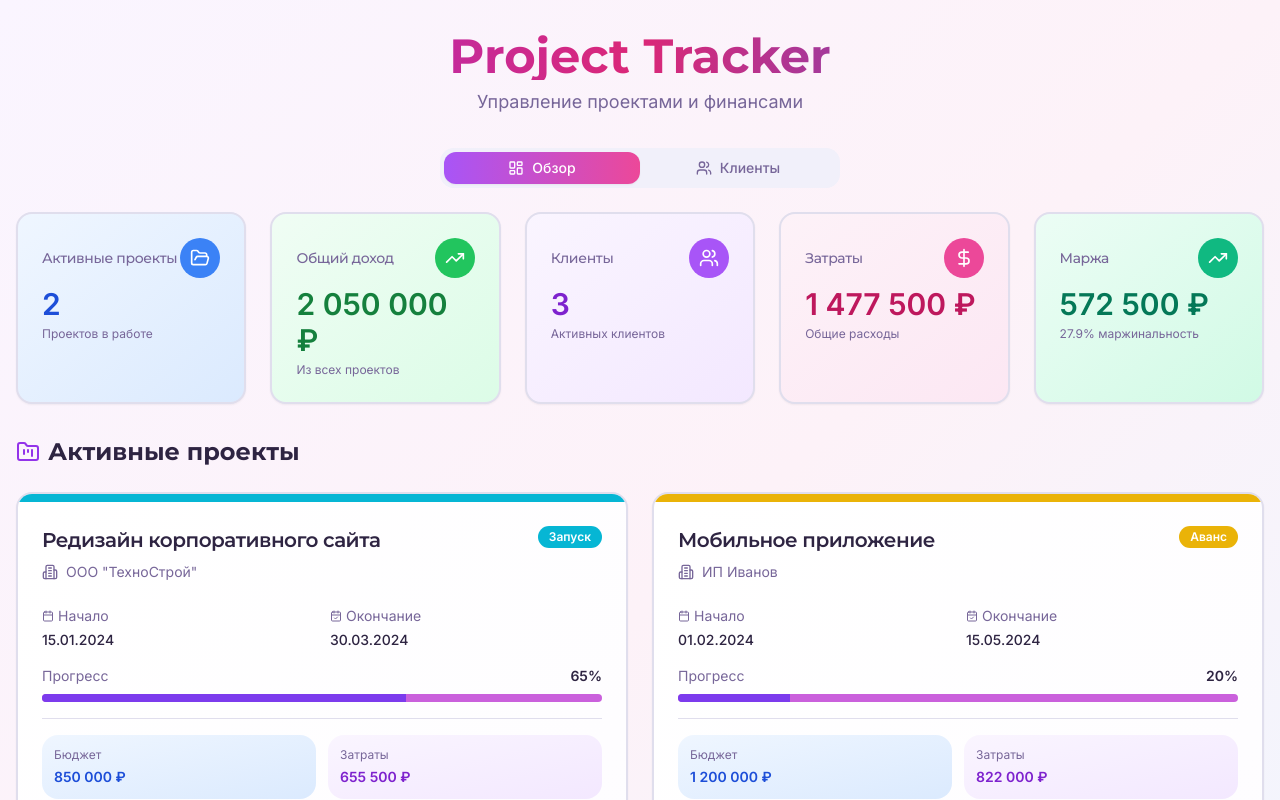
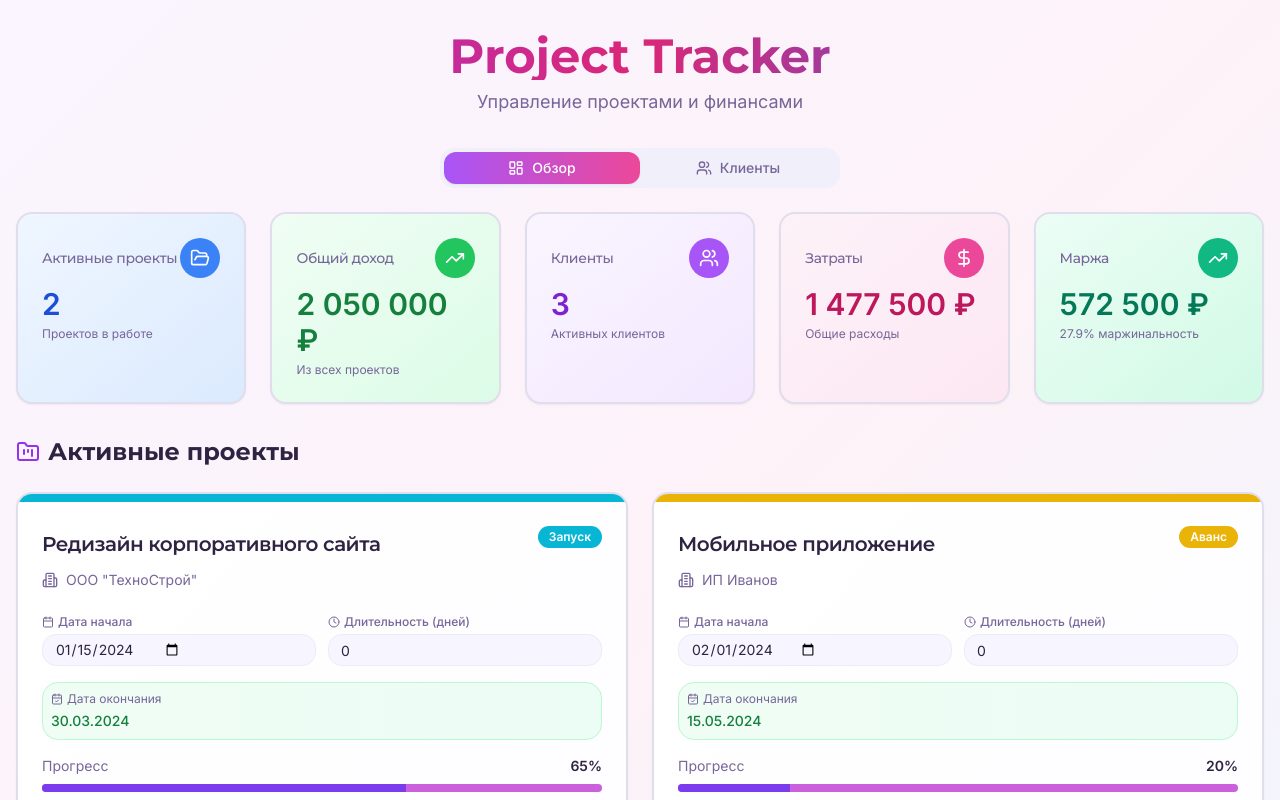
Before and after one commit to pr-poehali-dev/web-project-tracker, a React (Vite) app: page / in a window 1280 px wide. Shown: the top 800 px of the page. Built offline with nearby package versions, Linux system fonts and the light colour scheme.

Commit message:
Удаление кнопки, редактирование проекта

```diff
--- a/src/components/ProjectCard.tsx
+++ b/src/components/ProjectCard.tsx
@@ -16,8 +16,8 @@ interface ProjectCardProps {
   projectExpenses: ProjectExpense[];
   comments: Comment[];
   projectFiles: ProjectFile[];
-  onOpenDetails: (project: Project) => void;
   onUpdateStatus: (projectId: string, status: ProjectStatus) => void;
+  onUpdateProject: (projectId: string, field: 'name' | 'startDate' | 'duration', value: string | number) => void;
   onUpdateExpense: (expenseId: string, amount: number) => void;
   onCreateExpense: (expense: ProjectExpense) => void;
   onAddComment: (projectId: string, text: string) => void;
@@ -32,8 +32,8 @@ export default function ProjectCard({
   projectExpenses,
   comments,
   projectFiles,
-  onOpenDetails,
   onUpdateStatus,
+  onUpdateProject,
   onUpdateExpense,
   onCreateExpense,
   onAddComment,
@@ -45,6 +45,8 @@ export default function ProjectCard({
   const [isExpensesOpen, setIsExpensesOpen] = useState(false);
   const [isActivityOpen, setIsActivityOpen] = useState(false);
   const [newComment, setNewComment] = useState('');
+  const [isEditingName, setIsEditingName] = useState(false);
+  const [editedName, setEditedName] = useState(project.name);
 
   const statusInfo = PROJECT_STATUSES[project.status];
   const totalExpenses = getProjectTotalExpenses(project.id);
@@ -62,9 +64,44 @@ export default function ProjectCard({
       <CardHeader>
         <div className="flex items-start justify-between gap-4">
           <div className="flex-1 min-w-0">
-            <CardTitle className="text-xl mb-2 group-hover:text-purple-600 transition-colors truncate">
-              {project.name}
-            </CardTitle>
+            {isEditingName ? (
+              <div className="flex items-center gap-2 mb-2">
+                <Input
+                  value={editedName}
+                  onChange={(e) => setEditedName(e.target.value)}
+                  onBlur={() => {
+                    if (editedName.trim() && editedName !== project.name) {
+                      onUpdateProject(project.id, 'name', editedName.trim());
+                    }
+                    setIsEditingName(false);
+                  }}
+                  onKeyDown={(e) => {
+                    if (e.key === 'Enter') {
+                      if (editedName.trim() && editedName !== project.name) {
+                        onUpdateProject(project.id, 'name', editedName.trim());
+                      }
+                      setIsEditingName(false);
+                    } else if (e.key === 'Escape') {
+                      setEditedName(project.name);
+                      setIsEditingName(false);
+                    }
+                  }}
+                  className="text-xl font-semibold"
+                  autoFocus
+                  onClick={(e) => e.stopPropagation()}
+                />
+              </div>
+            ) : (
+              <CardTitle
+                className="text-xl mb-2 group-hover:text-purple-600 transition-colors truncate cursor-pointer hover:bg-purple-50 rounded px-2 py-1 -mx-2"
+                onClick={(e) => {
+                  e.stopPropagation();
+                  setIsEditingName(true);
+                }}
+              >
+                {project.name}
+              </CardTitle>
+            )}
             <p className="text-sm text-muted-foreground flex items-center gap-2">
               <Icon name="Building2" className="h-4 w-4" />
               {project.client}
@@ -76,21 +113,39 @@ export default function ProjectCard({
         </div>
       </CardHeader>
       <CardContent className="space-y-4">
-        <div className="grid grid-cols-2 gap-4 text-sm">
+        <div className="grid grid-cols-2 gap-3 text-sm" onClick={(e) => e.stopPropagation()}>
           <div className="space-y-1">
-            <p className="text-muted-foreground flex items-center gap-1">
+            <Label className="text-xs text-muted-foreground flex items-center gap-1">
               <Icon name="Calendar" className="h-3 w-3" />
-              Начало
-            </p>
-            <p className="font-medium">{new Date(project.startDate).toLocaleDateString('ru-RU')}</p>
+              Дата начала
+            </Label>
+            <Input
+              type="date"
+              value={project.startDate}
+              onChange={(e) => onUpdateProject(project.id, 'startDate', e.target.value)}
+              className="h-8 text-sm"
+            />
           </div>
           <div className="space-y-1">
-            <p className="text-muted-foreground flex items-center gap-1">
-              <Icon name="CalendarCheck" className="h-3 w-3" />
-              Окончание
-            </p>
-            <p className="font-medium">{new Date(project.endDate).toLocaleDateString('ru-RU')}</p>
+            <Label className="text-xs text-muted-foreground flex items-center gap-1">
+              <Icon name="Clock" className="h-3 w-3" />
+              Длительность (дней)
+            </Label>
+            <Input
+              type="number"
+              min="1"
+              value={project.duration || 0}
+              onChange={(e) => onUpdateProject(project.id, 'duration', parseInt(e.target.value) || 0)}
+              className="h-8 text-sm"
+            />
           </div>
+        </div>
+        <div className="text-sm p-2 bg-gradient-to-r from-green-50 to-emerald-50 rounded-lg border border-green-200">
+          <p className="text-xs text-muted-foreground flex items-center gap-1 mb-1">
+            <Icon name="CalendarCheck" className="h-3 w-3" />
+            Дата окончания
+          </p>
+          <p className="font-medium text-green-700">{new Date(project.endDate).toLocaleDateString('ru-RU')}</p>
         </div>
 
         <div className="space-y-2">
@@ -341,17 +396,6 @@ export default function ProjectCard({
             </SelectContent>
           </Select>
         </div>
-
-        <Button
-          className="w-full bg-gradient-to-r from-purple-600 to-pink-600 hover:from-purple-700 hover:to-pink-700"
-          onClick={(e) => {
-            e.stopPropagation();
-            onOpenDetails(project);
-          }}
-        >
-          <Icon name="Info" className="mr-2 h-4 w-4" />
-          Подробнее
-        </Button>
       </CardContent>
     </Card>
   );
--- a/src/pages/Index.tsx
+++ b/src/pages/Index.tsx
@@ -148,6 +148,42 @@ export default function Index() {
       endDate,
       duration: updated.duration,
     });
+
+    toast({
+      title: 'Проект обновлён',
+      description: 'Изменения успешно сохранены',
+    });
+  };
+
+  const updateProjectInCard = (projectId: string, field: 'name' | 'startDate' | 'duration', value: string | number) => {
+    const project = projects.find(p => p.id === projectId);
+    if (!project) return;
+
+    const start = new Date(project.startDate);
+    const end = new Date(project.endDate);
+    const currentDuration = Math.ceil((end.getTime() - start.getTime()) / (1000 * 60 * 60 * 24));
+
+    const updated = {
+      name: project.name,
+      startDate: project.startDate,
+      duration: project.duration || currentDuration,
+    };
+
+    if (field === 'name') {
+      updated.name = value as string;
+    } else if (field === 'startDate') {
+      updated.startDate = value as string;
+    } else if (field === 'duration') {
+      updated.duration = parseInt(value as string) || 0;
+    }
+
+    const endDate = calculateEndDate(updated.startDate, updated.duration);
+
+    setProjects(projects.map(p =>
+      p.id === projectId
+        ? { ...p, name: updated.name, startDate: updated.startDate, endDate, duration: updated.duration }
+        : p
+    ));
 
     toast({
       title: 'Проект обновлён',
@@ -310,8 +346,8 @@ export default function Index() {
                   projectExpenses={projectExpenses}
                   comments={comments}
                   projectFiles={projectFiles}
-                  onOpenDetails={openProjectDetails}
                   onUpdateStatus={updateProjectStatus}
+                  onUpdateProject={updateProjectInCard}
                   onUpdateExpense={updateExpenseAmount}
                   onCreateExpense={(expense) => setProjectExpenses([...projectExpenses, expense])}
                   onAddComment={addCommentToProject}
```
